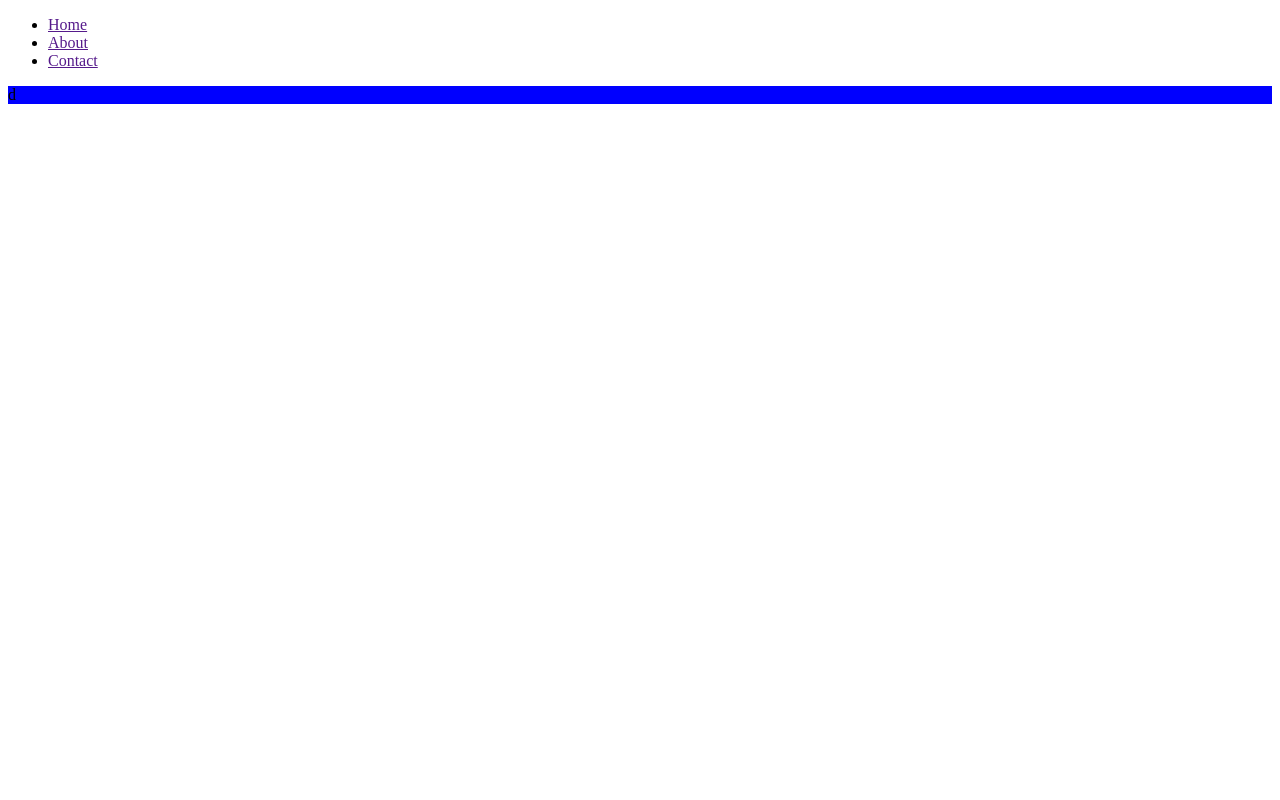
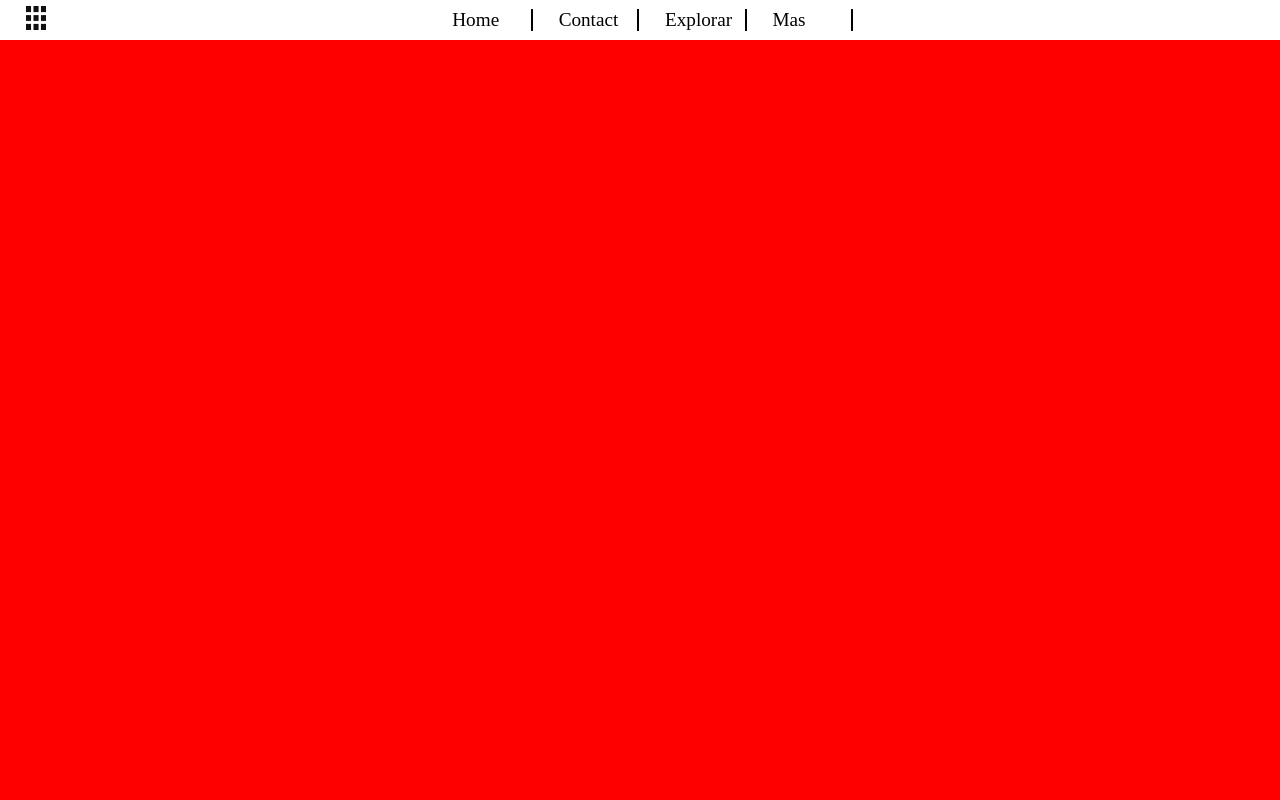
Before and after one commit to Carloscruzvalencia/flask-project, a Flask app: page / in a window 1280 px wide. Run offline with Flask 2, Linux system fonts and the light colour scheme.

Commit message:
\update\

```diff
--- a/static/styles/css/main.css
+++ b/static/styles/css/main.css
@@ -1,3 +1 @@
-main{
-    background-color: blue;
-}
+body{margin:0}::-webkit-scrollbar{display:none}*{list-style-type:none;margin-block-start:0em;margin-block-end:0em;margin-inline-start:0px;margin-inline-end:0px;padding-inline-start:0px;user-select:none;text-decoration:none;color:#000}header{position:absolute;top:0;z-index:1;width:100vw;background-color:#fff}header nav{height:5vh;display:grid;grid-template-columns:1fr 1fr 1fr;align-items:center;justify-items:center}header nav .menu{margin-left:2vw;justify-self:start}header nav .m-image{width:1.6vw;height:3vh}header nav ul{display:grid;grid-template-columns:1fr 1fr 1fr 1fr}header nav ul li{display:grid;font-size:1.5vw;border-right:2px #000 solid;padding-right:1vw;padding-left:2vw}header nav ul li:hover{background-color:#e9f1f4;color:#fff}main{width:100vw;height:100vh;background-color:red}/*# sourceMappingURL=main.css.map */
--- a/templates/index.html
+++ b/templates/index.html
@@ -1,10 +1,12 @@
 {% extends "layouts/base.html" %}
 {% block menu %}
 <nav>
+    <a class="menu" href=""><img class="m-image" src="{{url_for('static', filename='img/components/menu-wh.png')}}" alt=""></a>
     <ul>
-        <li><a href="">Home</a></li>
-        <li><a href="">About</a></li>
-        <li><a href="">Contact</a></li>
+        <li><a href="null">Home</a></li>
+        <li><a href="null">Contact</a></li>
+        <li><a href="null">Explorar</a></li>
+        <li><a href="null">Mas</a></li>
     </ul>
 </nav>
 {% endblock %}
--- a/templates/layouts/base.html
+++ b/templates/layouts/base.html
@@ -16,7 +16,6 @@
     {% endblock %}
     </header>
     <main>
-        d
         {% block maincontent %}
         {% endblock %}
     </main>
```
Also changed, not shown: templates/components/menu.html (deleted, +0 -9 lines), README.md, static/img/components/menu-wh.png (added).
